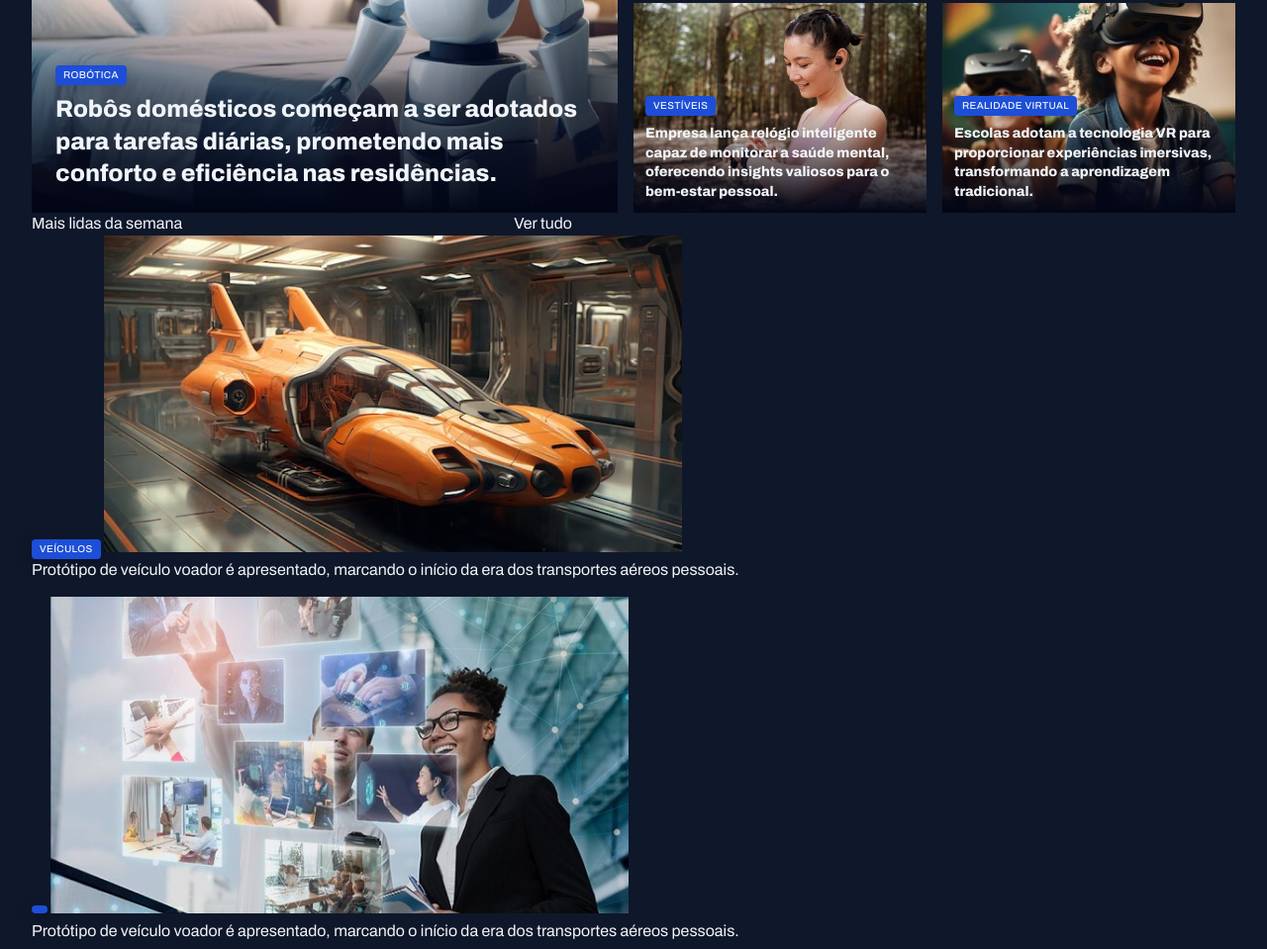
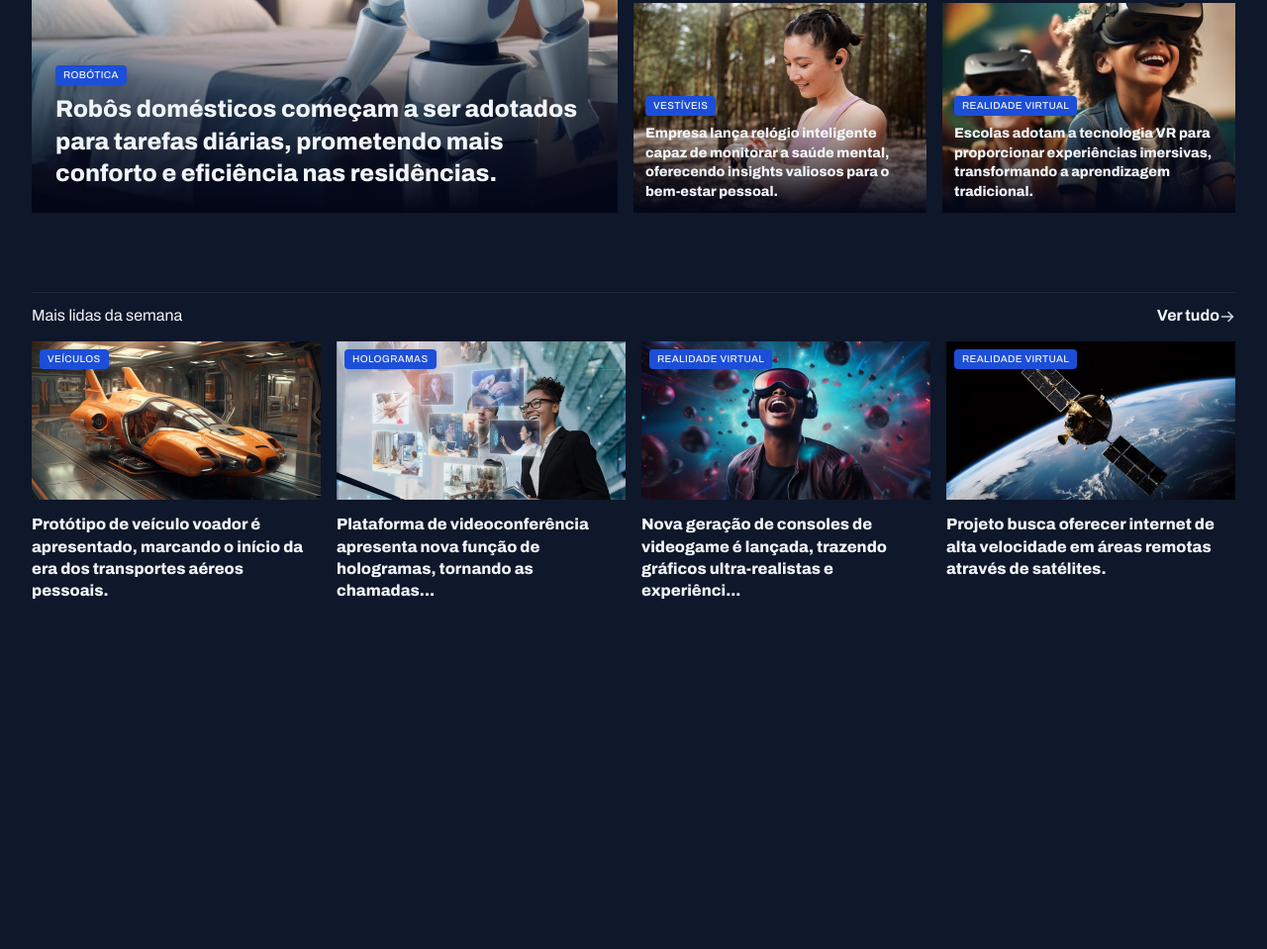
Before and after one commit to rubensalves64/Portal-De-Noticias, a plain HTML site: page index.html in a window 1280 px wide. Shown: the part 401-1360 px from the top of the page at 99% size. After the commit the page ends 1010 px from the top, so only its background shows below. Drawn offline with Linux system fonts and the light colour scheme.

Commit message:
adcioanndo estilos na seção mais lidas da semana

```diff
--- a/index.html
+++ b/index.html
@@ -95,8 +95,11 @@
       <section id="weekly">
 <header class="grid grid-flow-col">
   <h3>Mais lidas da semana</h3>
-  <a href="#"  class="grid grid-flow-col">Ver tudo</a>
-  <span></span>
+  <a href="#"  class="grid grid-flow-col">
+    <strong>Ver tudo</strong>
+    <span></span>
+  </a>
+
 </header>
 
 <div class=" grid gap-16">
@@ -108,31 +111,27 @@
   </p>
   </figure>
   <figure>
-    <span class="content-tag"> </span>
+    <span class="content-tag">Hologramas </span>
     <img src="./assets/images/Image 07.png" alt="">
-  <p>
-    Protótipo de veículo voador é apresentado, marcando o início da era dos transportes aéreos pessoais.
-  </p>
-  </figure>
-  <figure>
-    <span class="content-tag">Hologramas </span>
-    <img src="./assets/images/Image 08.png" alt="">
   <p>
     Plataforma de videoconferência apresenta nova função de hologramas, tornando as chamadas...
   </p>
   </figure>
   <figure>
     <span class="content-tag">Realidade virtual </span>
+    <img src="./assets/images/Image 08.png" alt="">
+  <p>
+    Nova geração de consoles de videogame é lançada, trazendo gráficos ultra-realistas e experiênci...
+  </p>
+  </figure>
+  <figure>
+    <span class="content-tag">Realidade virtual </span>
     <img src="./assets/images/Image 09.png" alt="">
   <p>
-    Protótipo de veículo voador é apresentado, marcando o início da era dos transportes aéreos pessoais.Nova geração de consoles de videogame é lançada, trazendo gráficos ultra-realistas e experiências de jogo totalmente envolventes.</p>
+    Projeto busca oferecer internet de alta velocidade em áreas remotas através de satélites.
+   </p>
   </figure>
-  <figure>
-    <span class="content-tag">Internet </span>
-    <img src="./assets/images/Image 10.png" alt="">
-  <p>
-    Projeto busca oferecer internet de alta velocidade em áreas remotas através de satélites.</p>
-  </figure>
+
 </div>
       </section>
     </main>
--- a/styles/global.css
+++ b/styles/global.css
@@ -45,7 +45,10 @@ img {
   padding-inline: 2rem;
   margin-inline: auto;
 }
-
+main {
+  margin-top: 40px;
+  gap: 80px;
+}
 .content-tag {
   display: inline-block;
   background-color: var(--brand-color-dark);
--- a/styles/section.css
+++ b/styles/section.css
@@ -1,3 +1,14 @@
+section header {
+  border-top: 1px solid var(--stroke-color);
+  padding-block: 12px 14px;
+
+  font: var(--text-span) header a {
+    justify-self: end;
+    align-items: center;
+    gap: 8px;
+  }
+}
+
 #featured {
   img {
     height: 100%;
@@ -29,3 +40,37 @@
     }
   }
 }
+
+#weekly {
+  header a {
+    justify-self: end;
+    align-items: center;
+
+    span {
+      background-image: url(../assets/icons/ArrowRightWhite.svg);
+      width: 16px;
+      height: 16px;
+    }
+    &:hover span {
+      background-image: url(../assets/icons/ArrowRight.svg);
+    }
+  }
+  & > div {
+    grid-template-columns: repeat(4, 292px);
+  }
+  img {
+    height: 160px;
+  }
+  figure {
+    position: relative;
+    .content-tag {
+      position: absolute;
+      top: 8px;
+      left: 8px;
+    }
+    p {
+      margin-top: 0.5rem;
+      font-weight: 800;
+    }
+  }
+}
```
